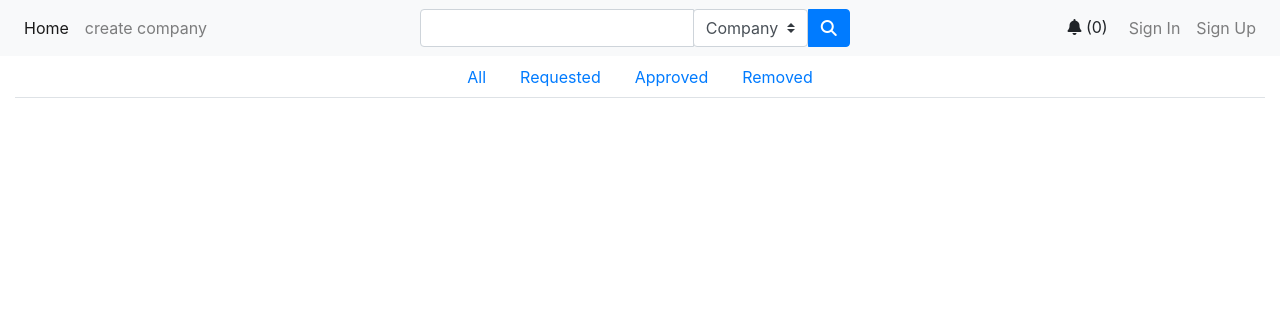
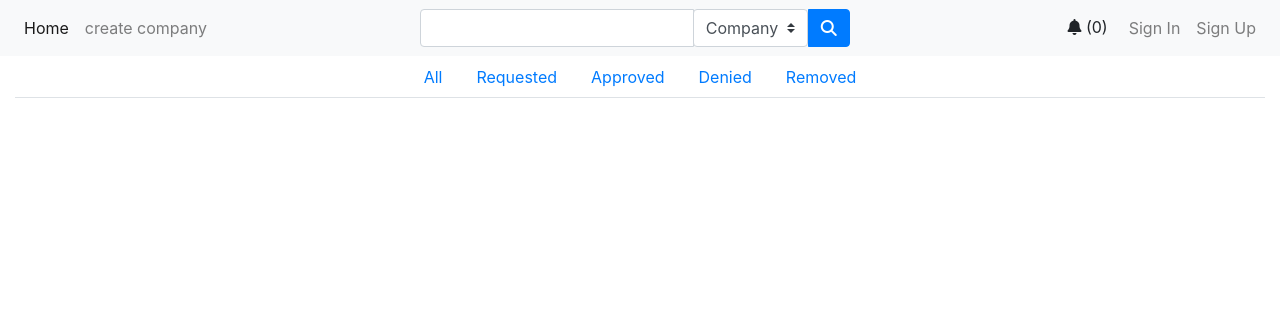
Before and after one commit to Lanaok/project, a Django app: page /company/1/orders/1/ in a window 1280 px wide. Shown: the top 316 px of the page. Run offline with Django 3.2, Linux system fonts and the light colour scheme; data that the repository does not hold is empty; parts of the project's set-up code (start-up, migrations or seed data) failed here and were passed over; some libraries are stand-ins or nearby versions.

Commit message:
added denied filter, fixed order details link

```diff
--- a/mysite/company/templates/company/company/company_orders.html
+++ b/mysite/company/templates/company/company/company_orders.html
@@ -14,6 +14,10 @@
                href="{% url 'company-order' company_id=company_id filter=order_states.approved %}">Approved</a>
         </li>
         <li class="nav-item">
+            <a class="nav-link" id="{{ order_states.denied }}-tab"
+               href="{% url 'company-order' company_id=company_id filter=order_states.denied %}">Denied</a>
+        </li>
+        <li class="nav-item">
             <a class="nav-link" id="{{ order_states.removed }}-tab"
                href="{% url 'company-order' company_id=company_id filter=order_states.removed %}">Removed</a>
         </li>
--- a/mysite/profile/templates/profile/profile_order.html
+++ b/mysite/profile/templates/profile/profile_order.html
@@ -13,6 +13,10 @@
                href="{% url 'profile-orders' filter=order_states.approved %}">Approved</a>
         </li>
         <li class="nav-item">
+            <a class="nav-link" id="{{ order_states.denied }}-tab"
+               href="{% url 'profile-orders' filter=order_states.denied %}">Denied</a>
+        </li>
+        <li class="nav-item">
             <a class="nav-link" id="{{ order_states.removed }}-tab"
                href="{% url 'profile-orders'  filter=order_states.removed %}">Removed</a>
         </li>
--- a/mysite/profile/urls.py
+++ b/mysite/profile/urls.py
@@ -7,8 +7,8 @@ urlpatterns = [
     # path('', views.contact),
     path('update/', views.update_profile, name='profile-update'),
     path('', views.view_profile, name='profile-detail'),
+    path('orders/<int:order_id>/', order_view, name='order-view'),
     path('orders/<str:filter>/', views.ProfileOrderList.as_view(), name='profile-orders'),
-    path('orders/<int:order_id>/', order_view, name='order-view'),
     path('<int:order_id>/exchange/', order_change, name='order_change'),
     path('<int:order_id>/remove/', order_remove, name='order_remove'),
 ]
```
